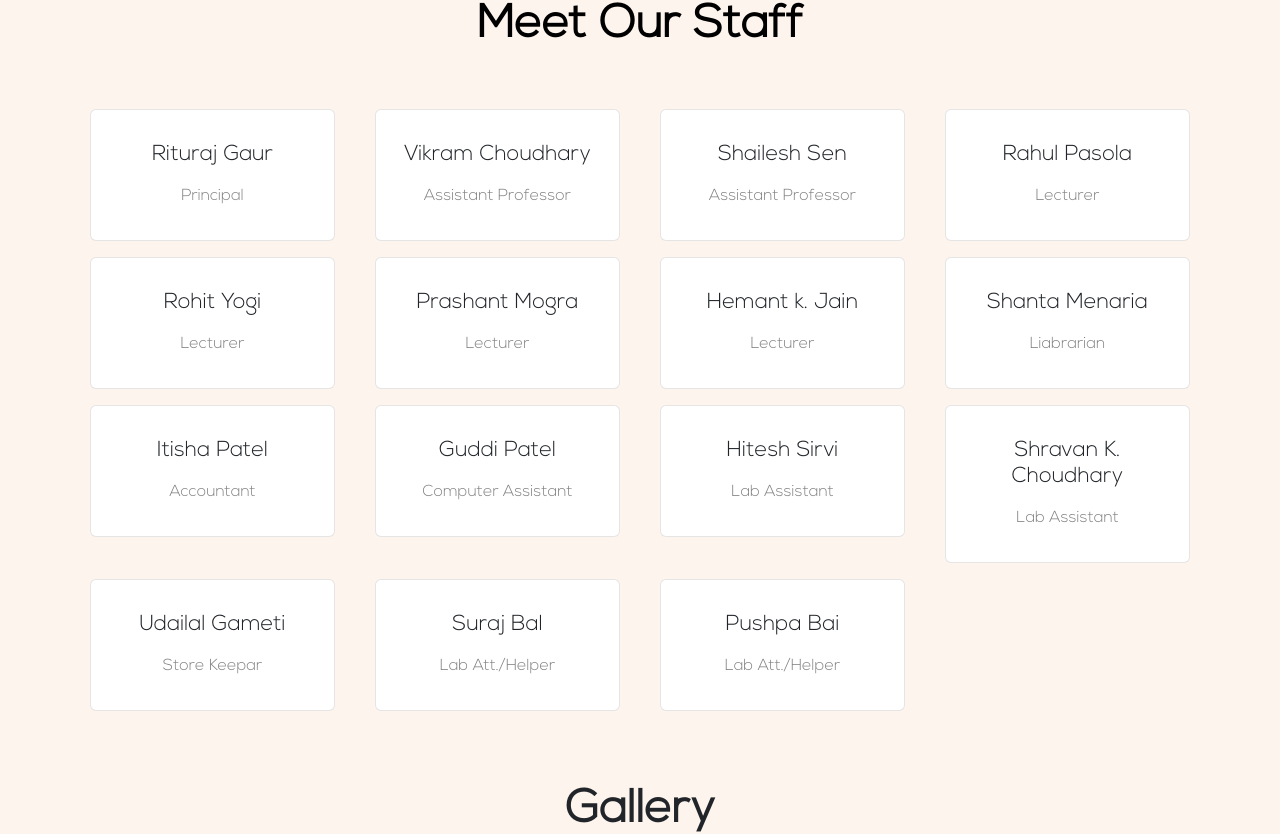
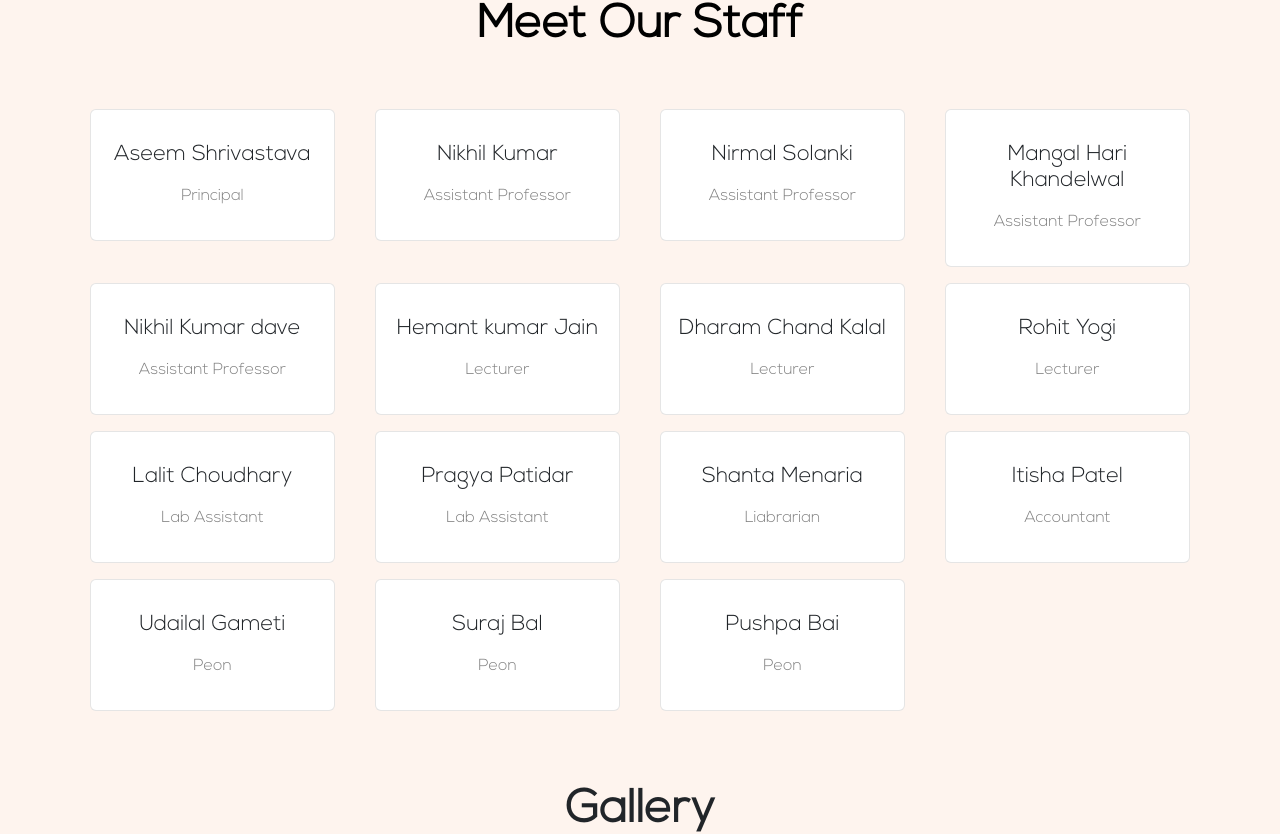
Before and after one commit to pradeep-chauhan/Pharmacy, a Next.js app: page / in a window 1280 px wide. Shown: the part 4861-5695 px from the top of the page. Built offline with nearby package versions, Linux system fonts and the light colour scheme.

Commit message:
staff list and contact number updated

```diff
--- a/components/ContactUs.jsx
+++ b/components/ContactUs.jsx
@@ -27,7 +27,7 @@ const ContactUs = () => {
                 <Image src={Image2} alt="Gurukul Phone" itemProp='image'/>
               </div>
               <div className='col-md-11 col-xl-11 col-lg-11 col-sm-11'>
-              <a href="tel:+918107973076" className="text-white" itemProp='number'>+91-8107973076</a>
+              <a href="tel:+917230066877" className="text-white" itemProp='number'>+91-7230066877</a>
               </div>
             </div>
             <div className='row mt-3 mx-1'>
--- a/components/Faculties.jsx
+++ b/components/Faculties.jsx
@@ -1,79 +1,65 @@
 import React from 'react'
+
 const facilitate = [
   {
-    "id": "1",
-    "heading": "Rituraj Gaur",
+    "heading": "Aseem Shrivastava",
     "paragraph": "Principal"
   },
   {
-    "id": "2",
-    "heading": "Vikram Choudhary    ",
+    "heading": "Nikhil Kumar",
     "paragraph": "Assistant Professor"
   },
   {
-    "id": "3",
-    "heading": "Shailesh Sen ",
+    "heading": "Nirmal Solanki",
     "paragraph": "Assistant Professor"
   },
   {
-    "id": "4",
-    "heading": "Rahul Pasola",
+    "heading": "Mangal Hari Khandelwal",
+    "paragraph": "Assistant Professor"
+  },
+  {
+    "heading": "Nikhil Kumar dave",
+    "paragraph": "Assistant Professor"
+  },
+  {
+    "heading": "Hemant kumar Jain",
     "paragraph": "Lecturer"
   },
   {
-    "id": "5",
+    "heading": "Dharam Chand Kalal",
+    "paragraph": "Lecturer"
+  },
+  {
     "heading": "Rohit Yogi",
     "paragraph": "Lecturer"
   },
   {
-    "id": "6",
-    "heading": "Prashant Mogra",
-    "paragraph": "Lecturer"
+    "heading": "Lalit Choudhary",
+    "paragraph": "Lab Assistant"
   },
   {
-    "id": "7",
-    "heading": "Hemant k. Jain",
-    "paragraph": "Lecturer"
+    "heading": "Pragya Patidar",
+    "paragraph": "Lab Assistant"
   },
   {
-    "id": "8",
     "heading": "Shanta Menaria",
     "paragraph": "Liabrarian"
   },
   {
-    "id": "9",
     "heading": "Itisha Patel",
     "paragraph": "Accountant"
   },
   {
-    "id": "10",
-    "heading": "Guddi Patel",
-    "paragraph": "Computer Assistant"
+    "heading": "Udailal Gameti",
+    "paragraph": "Peon"
   },
   {
-    "id": "11",
-    "heading": "Hitesh Sirvi",
-    "paragraph": "Lab Assistant"
+    "heading": "Suraj Bal",
+    "paragraph": "Peon"
   },
   {
-    "id": "12",
-    "heading": "Shravan K. Choudhary",
-    "paragraph": "Lab Assistant"
-  },
-  {
-    "id": "13",
-    "heading": "Udailal Gameti",
-    "paragraph": "Store Keepar"
-  },
-  {
-    "id": "14",
-    "heading": "Suraj Bal",
-    "paragraph": "Lab Att./Helper"
-  },
-  {
-    "id": "15",
     "heading": "Pushpa Bai",
-    "paragraph": "Lab Att./Helper"
+    "paragraph": "Peon"
   },
 ]
 function Faculties() {
--- a/components/Vision.jsx
+++ b/components/Vision.jsx
@@ -17,7 +17,7 @@ function Vision() {
               <p className='paragraph' itemProp='description'>
                 Indian Pharmaceutical Industries are rapidly growing sector which stand the third largest industries among the world in drug manufacturing. Students should have the basic knowledgeabout the drug, its manufacturing, and its uses in different area. Proper knowledge of medicine makes our community healthier which is very important for the growth of our country, So many students of this College giving their services in reputed pharmaceutical industry as well as in government sector. I wish good luck to all the student’s and hope for their bright future.
               </p>
-              <h4 className="sub-headings fw-bold" itemProp='Principal'>Mrs Rituraj Gaur </h4>
+              <h4 className="sub-headings fw-bold" itemProp='Principal'>Aseem Shrivastava </h4>
               <p className="paragraphs fw-bold" itemProp='description'>Principal, M Pharm ( Pharmaceutics )</p>
             </div>
           </div>
```
